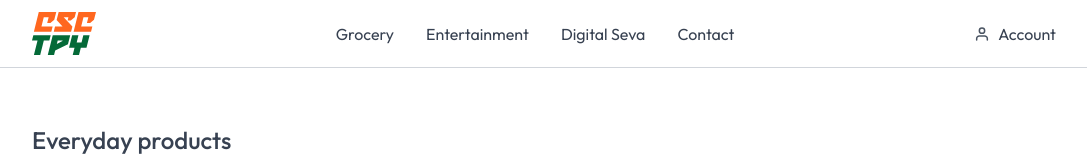
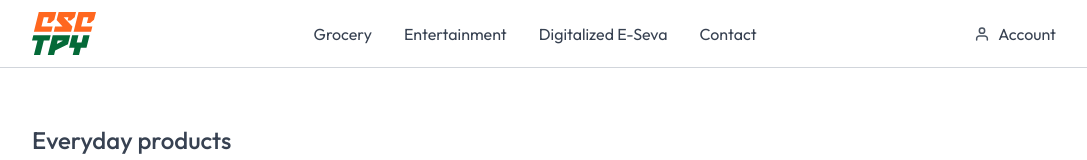
Before and after one commit to ISLG1/CSCTPY, a Next.js app: page / in a window 1280 px wide. Shown: the top 160 px of the page, without its empty margins (96-1183 px from the left). Built offline with nearby package versions, Linux system fonts and the light colour scheme; no server answers; the database is empty.

Commit message:
Digi seva paused, moving to production 0.1

```diff
--- a/app/digitalseva/page.jsx
+++ b/app/digitalseva/page.jsx
@@ -12,7 +12,7 @@ const DigitalSeva = () => {
         <>
             <Navbar />
             <div className="flex flex-col items-start px-6 md:px-16 lg:px-32">
-                Digital Seva
+                Digitalized E-Seva Services (Coming Soon)
             </div>
             <Footer />
         </>
--- a/components/Navbar.jsx
+++ b/components/Navbar.jsx
@@ -27,7 +27,7 @@ const Navbar = () => {
           Entertainment
         </Link>
         <Link href="/digitalseva" className="hover:text-gray-900 transition">
-          Digital Seva
+          Digitalized E-Seva
         </Link>
         <Link href="/" className="hover:text-gray-900 transition">
           Contact
```
Also changed, not shown: 1 other file (tests, documents, lock files or other folders).
